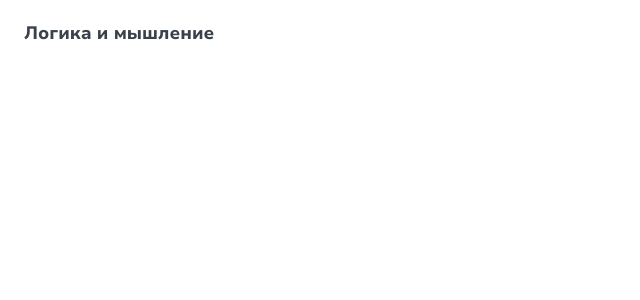
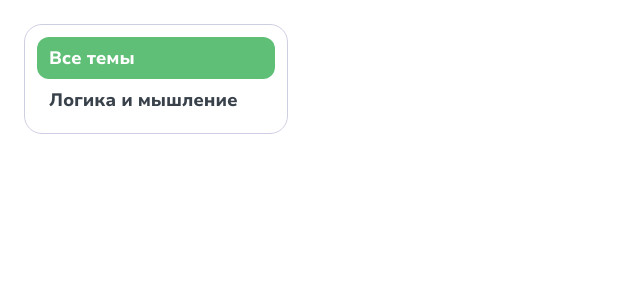
Before and after one commit to IsmayiI/Logiclike-test-task, a React (Vite) app: page / in a window 1280 px wide. Shown: the top 300 px of the page, without its empty margins (0-640 px from the left). Built offline with nearby package versions, Linux system fonts and the light colour scheme.

Commit message:
add sidebar

```diff
--- a/package.json
+++ b/package.json
@@ -7,9 +7,11 @@
       "dev": "vite",
       "build": "tsc && vite build",
       "lint": "eslint . --ext ts,tsx --report-unused-disable-directives --max-warnings 0",
-    "preview": "vite preview"
+      "preview": "vite preview",
+      "component": "generate-react component"
    },
    "dependencies": {
+      "generate-react-cli": "^8.4.6",
       "react": "^18.2.0",
       "react-dom": "^18.2.0",
       "sass": "^1.77.2"
--- a/src/App.tsx
+++ b/src/App.tsx
@@ -1,10 +1,11 @@
+import { Sidebar } from "./components/Sidebar"
 
 function App() {
 
    return (
-      <>
-         <p>Логика и мышление</p>
-      </>
+      <div>
+         <Sidebar />
+      </div>
    )
 }
 
--- /dev/null
+++ b/src/components/Sidebar/Sidebar.module.scss
@@ -0,0 +1,20 @@
+.sidebar {
+   letter-spacing: -0.1px;
+   padding: 1.2rem;
+   border: 1px solid var(--color-border);
+   border-radius: var(--radii);
+   max-width: 26.4rem;
+
+   li {
+      padding: 1.2rem;
+      // background-color: var(--color-frame-active);
+
+
+      &.active {
+         background-color: var(--color-frame-active);
+         color: var(--color-white);
+         border-radius: var(--frame-radii);
+      }
+   }
+
+}
--- /dev/null
+++ b/src/components/Sidebar/Sidebar.tsx
@@ -0,0 +1,39 @@
+import styles from './Sidebar.module.scss'
+
+interface SidebarProps { }
+
+interface Tag {
+   title: string,
+   isActive: boolean,
+   id: string
+}
+
+const tags: Tag[] = [
+   {
+      title: 'Все темы',
+      isActive: true,
+      id: crypto.randomUUID()
+   },
+   {
+      title: 'Логика и мышление',
+      isActive: false,
+      id: crypto.randomUUID()
+   }
+]
+
+export const Sidebar = ({ }: SidebarProps) => {
+
+
+   return (
+      <nav className={styles.sidebar}>
+         <ul>
+            {tags.map(({ title, id, isActive }) => {
+               const activeItemStyle = isActive ? `${styles.active}` : ''
+               return (
+                  <li key={id} className={activeItemStyle}>{title}</li>
+               )
+            })}
+         </ul>
+      </nav>
+   )
+}
--- /dev/null
+++ b/src/components/Sidebar/index.ts
@@ -0,0 +1 @@
+export * from './Sidebar';
--- a/src/index.css
+++ b/src/index.css
@@ -10,6 +10,11 @@
 :root {
    --color-dark: #39414B;
    --color-white: #fff;
+   --color-frame-active: #5FBF77;
+   --color-border: #CFCFE4;
+
+   --radii: 18px;
+   --frame-radii: 12px;
 }
 
 body {
@@ -18,4 +23,5 @@ body {
    font-weight: 800;
    color: var(--color-dark);
    padding: 2.4rem;
+   background-color: var(--color-white);
 }
--- /dev/null
+++ b/templates/default/TemplateName.module.scss
@@ -0,0 +1 @@
+.templateName {}
--- /dev/null
+++ b/templates/default/index.ts
@@ -0,0 +1 @@
+export * from './TemplateName';
```
Also changed, not shown: generate-react-cli.json (added, +22 -0 lines), templates/default/TemplateName.tsx (added, +11 -0 lines), types.d.ts (added), 1 other file (tests, documents, lock files or other folders). Lines whose indentation alone changed are shown as unchanged.
